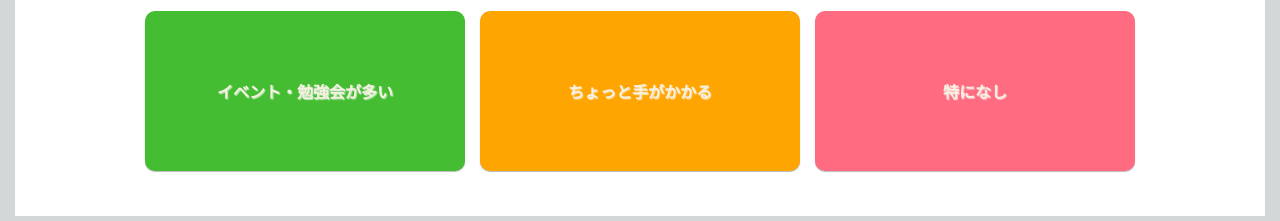
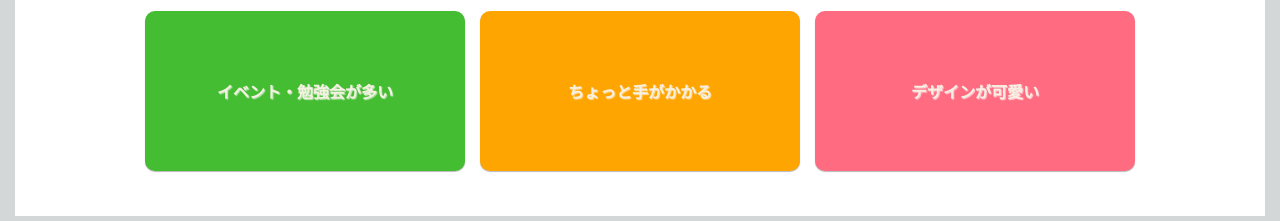
Before and after one commit to RyBB/kintone-de-quiz, a plain HTML site: page front/src/html/index.html in a window 1280 px wide. Shown: the part 405-626 px from the top of the page. Drawn offline with Linux system fonts and the light colour scheme; some packages are replaced by stand-ins of ours; a script that the page names is missing.

Commit message:
Update index.html

```diff
--- a/front/src/html/index.html
+++ b/front/src/html/index.html
@@ -22,7 +22,7 @@
           <li class="vote-btn"><div>アップデートが多い</div></li>
           <li class="vote-btn"><div>イベント・勉強会が多い</div></li>
           <li class="vote-btn"><div>ちょっと手がかかる</div></li>
-          <li class="vote-btn"><div>特になし</div></li>
+          <li class="vote-btn"><div>デザインが可愛い</div></li>
         </ul>
       </div>
     </div>
```
